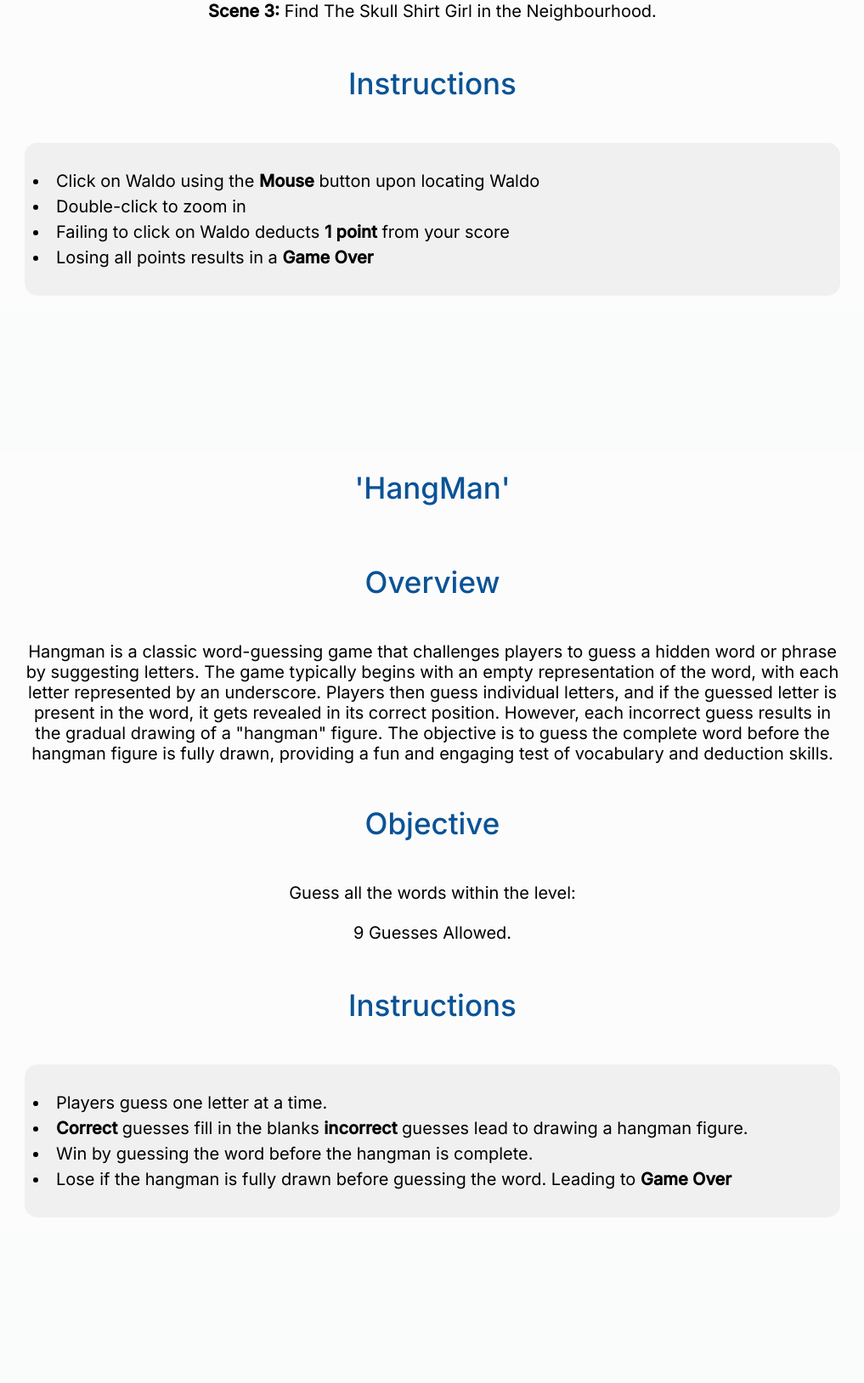
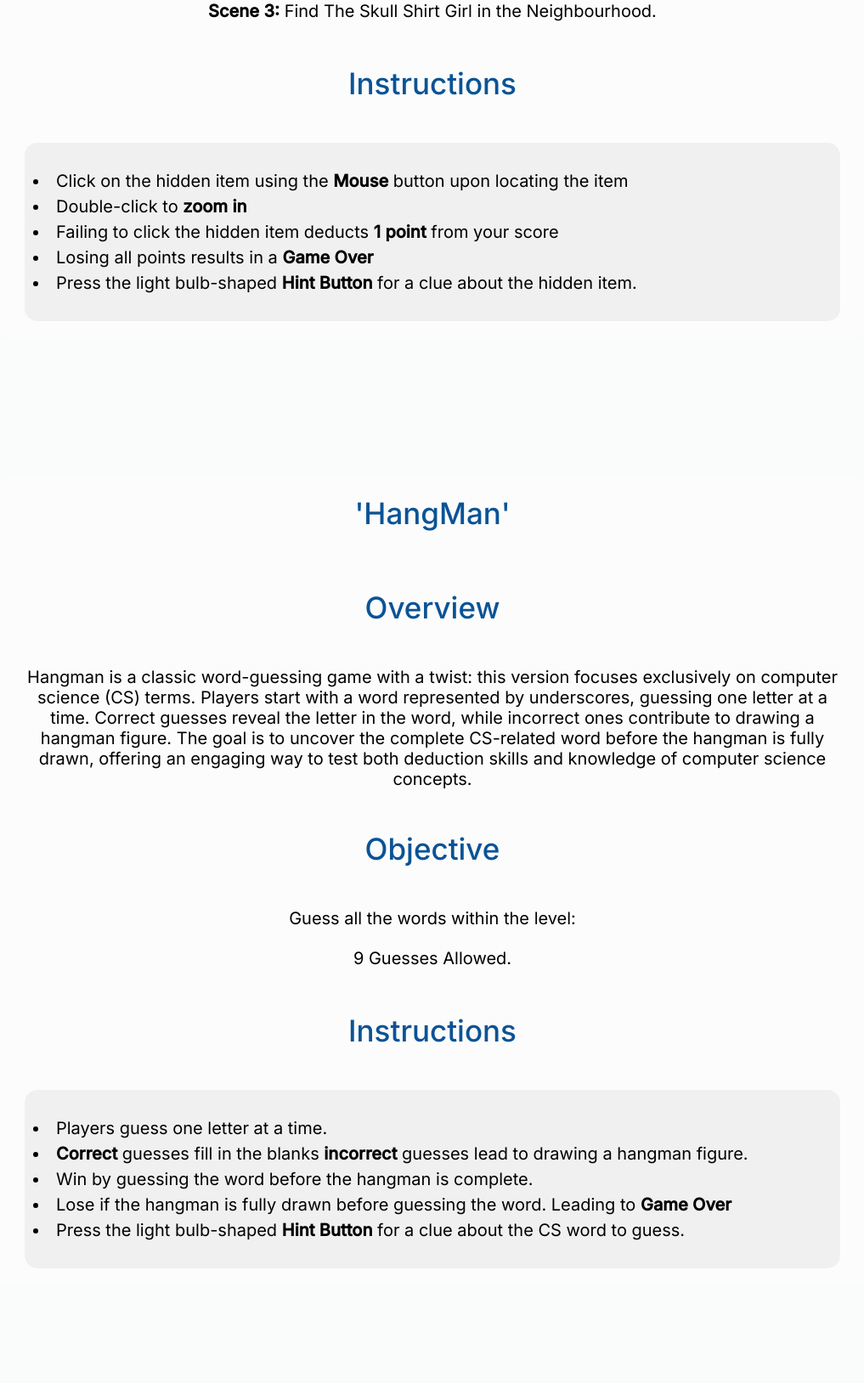
Before and after one commit to rehan-code/Game-Library-Web-App, a PHP site: page /html/instruction/instruction.php in a window 1280 px wide. Shown: the part 1196-2824 px from the top of the page at 85% size, without its empty margins (139-1156 px from the left). Before the commit the page ends 2596 px from the top, so only its background shows below. Run offline with PHP 8.4, Linux system fonts and the light colour scheme.

Commit message:
Updated website documentation

```diff
--- a/html/instruction/instruction.php
+++ b/html/instruction/instruction.php
@@ -71,15 +71,18 @@
                     <div class="rounded-box">
                         <p>
                         <dl class="list-class">
-                            <li> Click on Waldo using the
-                                <strong>Mouse</strong> button upon locating Waldo
+                            <li> Click on the hidden item using the
+                                <strong>Mouse</strong> button upon locating the item
                             </li>
-                            <li> Double-click to zoom in</li>
-                            <li> Failing to click on Waldo deducts
+                            <li> Double-click to <strong>zoom in</strong></li>
+                            <li> Failing to click the hidden item deducts
                                 <strong>1 point</strong> from your score
                             </li>
                             <li> Losing all points results in a
                                 <strong>Game Over</strong>
+                            </li>
+                            <li>Press the light bulb-shaped <strong>Hint Button</strong>
+                            for a clue about the hidden item.
                             </li>
                         </dl>
                         </p>
@@ -95,17 +98,16 @@
                 <h2 class="heading">'HangMan'</h2>
                 <h2 class="heading">Overview</h2>
                 <p class="heading-paragraph">
-                    Hangman is a classic word-guessing game that challenges
-                    players to guess a hidden word or phrase by suggesting
-                    letters. The game typically begins with an empty representation
-                    of the word, with each letter represented by an underscore.
-                    Players then guess individual letters, and if the guessed
-                    letter is present in the word, it gets revealed in its
-                    correct position. However, each incorrect guess results
-                    in the gradual drawing of a "hangman" figure. The objective
-                    is to guess the complete word before the hangman figure
-                    is fully drawn, providing a fun and engaging test of
-                    vocabulary and deduction skills.
+                Hangman is a classic word-guessing game with a twist:
+                this version focuses exclusively on computer science
+                (CS) terms. Players start with a word represented by
+                underscores, guessing one letter at a time. Correct
+                guesses reveal the letter in the word, while incorrect
+                ones contribute to drawing a hangman figure. The goal
+                is to uncover the complete CS-related word before the
+                hangman is fully drawn, offering an engaging way to
+                test both deduction skills and knowledge of computer
+                science concepts.
                 </p>
                 <h2 class="heading">Objective</h2>
                 <p class="heading-paragraph">
@@ -133,6 +135,9 @@
                                 guessing the word. Leading to
                                 <strong>Game Over</strong>
                             </li>
+                            <li>Press the light bulb-shaped <strong>Hint Button</strong>
+                            for a clue about the CS word to guess.
+                            </li>
                         </dl>
                         </p>
                     </div>
```
Also changed, not shown: html/index.php (+4 -4 lines).
